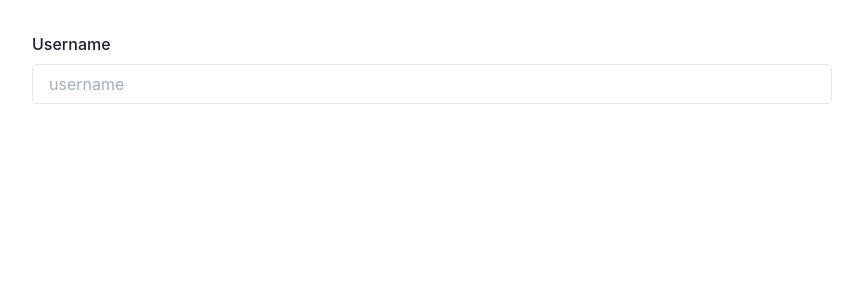
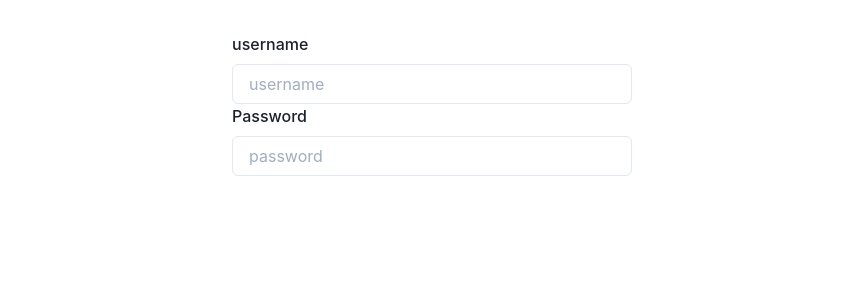
Before and after one commit to WRHR/cloneit-web, a Next.js app: page /register in a window 1280 px wide. Shown: the top 300 px of the page, without its empty margins (208-1071 px from the left). Built offline with nearby package versions, Linux system fonts and the light colour scheme.

Commit message:
Edit wrapper variants, create inputfield component

```diff
--- /dev/null
+++ b/src/components/InputField.tsx
@@ -0,0 +1,25 @@
+import {
+  FormControl,
+  FormLabel,
+  Input,
+  FormErrorMessage,
+} from "@chakra-ui/react";
+import { useField } from "formik";
+import React, { InputHTMLAttributes } from "react";
+
+type InputFieldProps = InputHTMLAttributes<HTMLInputElement> & {
+  name: string;
+  label: string;
+  placeholder: string;
+};
+
+export const InputField: React.FC<InputFieldProps> = (props) => {
+  const [field, { error }] = useField(props);
+  return (
+    <FormControl isInvalid={!!error}>
+      <FormLabel htmlFor={field.name}>{props.label}</FormLabel>
+      <Input {...field} id={field.name} placeholder={props.placeholder} />
+      {error ? <FormErrorMessage>{error}</FormErrorMessage> : null}
+    </FormControl>
+  );
+};
--- a/src/components/Wrapper.tsx
+++ b/src/components/Wrapper.tsx
@@ -2,7 +2,7 @@
 import React from "react";
 
 interface WrapperProps {
-  variant: "small" | "regular";
+  variant?: "small" | "regular";
 }
 
 export const Wrapper: React.FC<WrapperProps> = ({
@@ -10,7 +10,12 @@
   variant = "regular",
 }) => {
   return (
-    <Box maxW="800px" width="100%" mt={8} mx="auto">
+    <Box
+      maxW={variant === "regular" ? "800px" : "400px"}
+      width="100%"
+      mt={8}
+      mx="auto"
+    >
       {children}
     </Box>
   );
--- a/src/pages/register.tsx
+++ b/src/pages/register.tsx
@@ -7,6 +7,7 @@
   FormErrorMessage,
 } from "@chakra-ui/react";
 import { Wrapper } from "../components/Wrapper";
+import { InputField } from "../components/InputField";
 
 interface registerProps {}
 
@@ -21,16 +22,17 @@
       >
         {({ values, handleChange }) => (
           <Form>
-            <FormControl>
-              <FormLabel htmlFor="username">Username</FormLabel>
-              <Input
-                id="username"
-                placeholder="username"
-                value={values.username}
-                onChange={handleChange}
-              />
-              {/* <FormErrorMessage>{form.errors.name}</FormErrorMessage> */}
-            </FormControl>
+            <InputField
+              name="username"
+              placeholder="username"
+              label="username"
+            />
+            <InputField
+              name="password"
+              placeholder="password"
+              label="Password"
+              type="password"
+            />
           </Form>
         )}
       </Formik>
```
